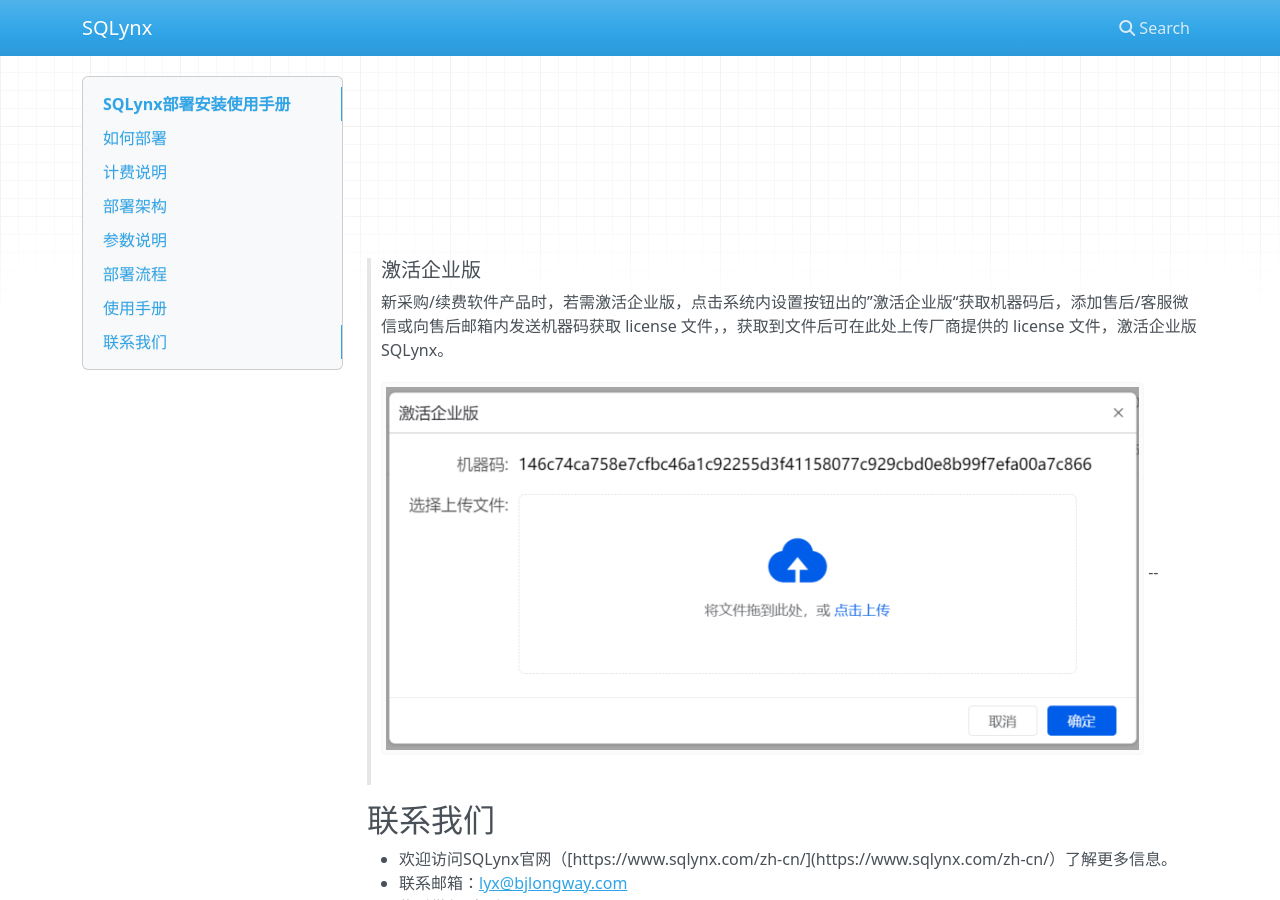
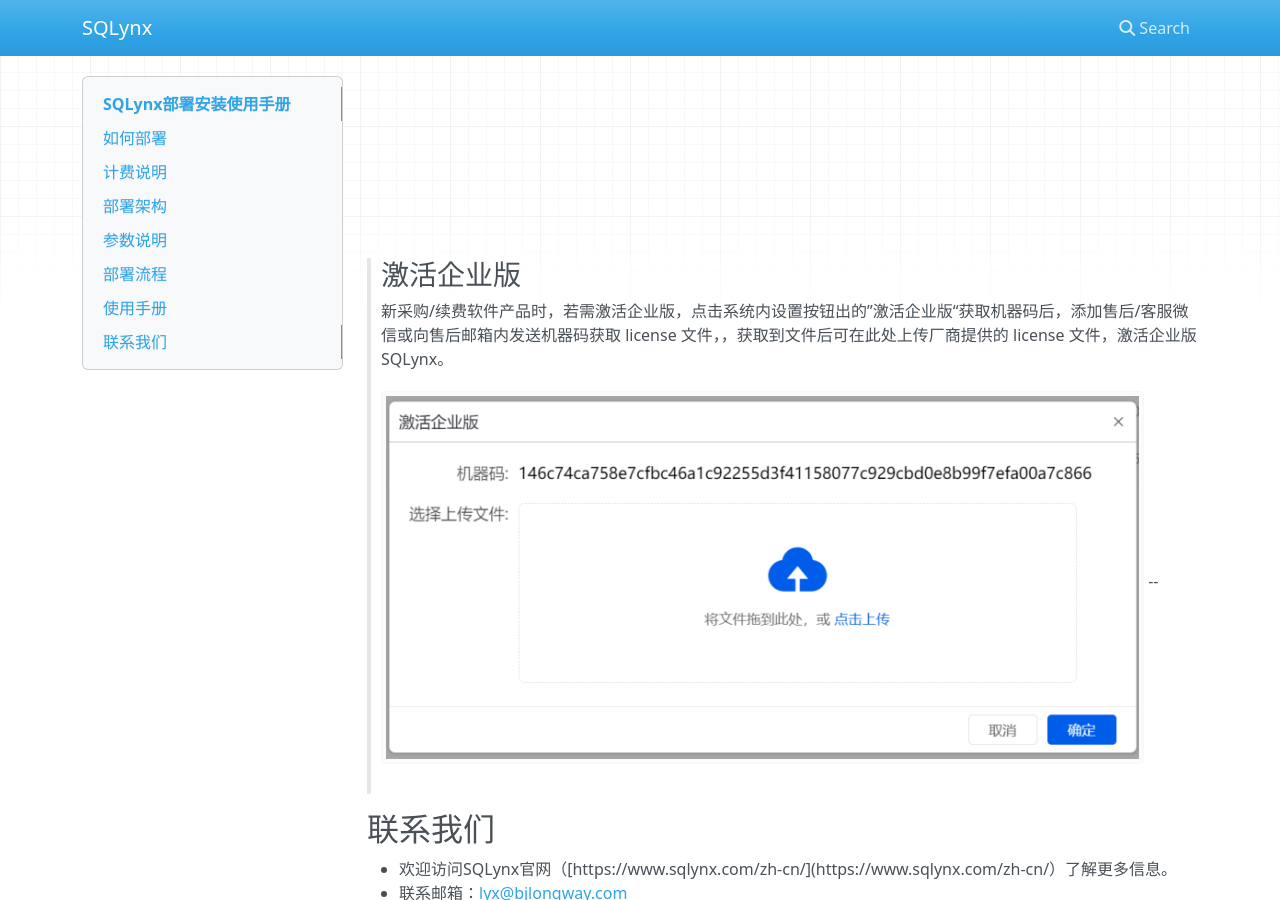
Before and after one commit to aliyun-computenest/quickstart-SQLynx, an MkDocs documentation site: the page built from docs/index.md, in a window 1280 px wide and 900 px high, scrolled down 4487 px. Built offline with MkDocs 1.6.1, drawn with Linux system fonts in a browser that asks for light colours; nearby versions of some CDN libraries.

Commit message:
Edited the title

```diff
--- a/docs/index.md
+++ b/docs/index.md
@@ -88,7 +88,7 @@
 
 
 
-> #####激活企业版
+> ###激活企业版
   新采购/续费软件产品时，若需激活企业版，点击系统内设置按钮出的”激活企业版“获取机器码后，添加售后/客服微信或向售后邮箱内发送机器码获取 license 文件，，获取到文件后可在此处上传厂商提供的 license 文件，激活企业版 SQLynx。
  ![img.png](img/activateEnterprise.png)
 --
```
